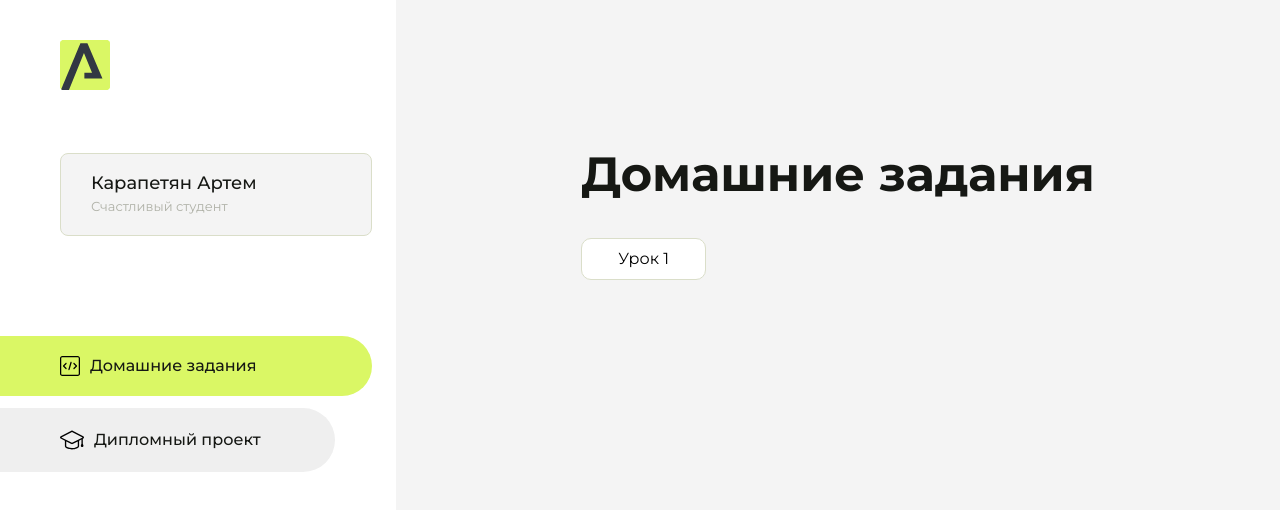
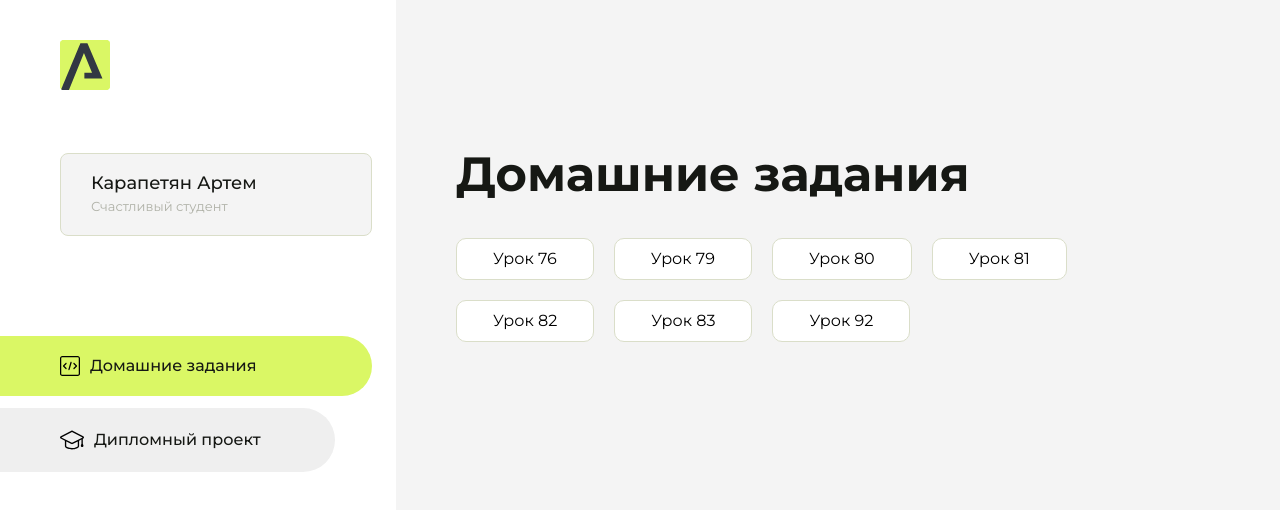
Before and after one commit to Karapetys/homework20, a plain HTML site: page index.html in a window 1280 px wide. Drawn offline with Linux system fonts and the light colour scheme.

Commit message:
Update index.html

```diff
--- a/index.html
+++ b/index.html
@@ -93,7 +93,25 @@
                 <div class="content__title">Домашние задания</div>
                 <ul class="content__list">
                     <li class="content__list-item">
-                        <a href="lesson1/index.html">Урок 1</a>
+                        <a href="lesson1/index.html">Урок 76</a>
+                    </li>
+                    <li class="content__list-item">
+                        <a href="lesson1/index.html">Урок 79</a>
+                    </li>
+                    <li class="content__list-item">
+                        <a href="lesson1/index.html">Урок 80</a>
+                    </li>
+                    <li class="content__list-item">
+                        <a href="lesson1/index.html">Урок 81</a>
+                    </li>
+                    <li class="content__list-item">
+                        <a href="lesson1/index.html">Урок 82</a>
+                    </li>
+                    <li class="content__list-item">
+                        <a href="lesson1/index.html">Урок 83</a>
+                    </li>
+                    <li class="content__list-item">
+                        <a href="lesson1/index.html">Урок 92</a>
                     </li>
                 </ul>
             </div>
```
